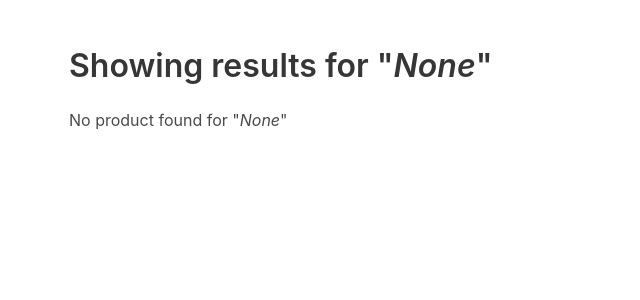
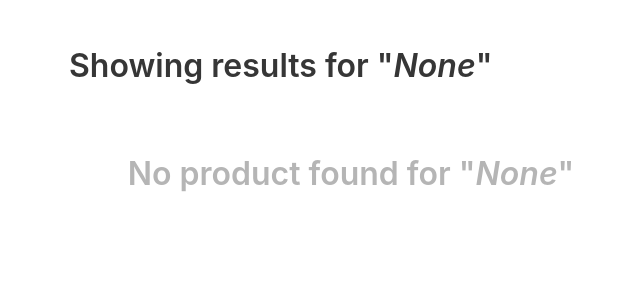
Before and after one commit to capstone-26/Shopping-Assistant, a Django app: page /search/ in a window 1280 px wide. Shown: the part 56-356 px from the top of the page, without its empty margins (289-929 px from the left). Run offline with Django 4.2, Linux system fonts and the light colour scheme; some libraries are stand-ins or nearby versions.

Commit message:
No product found display

```diff
--- a/core/templates/search.html
+++ b/core/templates/search.html
@@ -44,7 +44,9 @@
                     </tbody>
                 </table>
                 {% else %}
-                <p>No product found for "<span class="is-italic">{{ query }}</span>"</p>
+                <div class="hero-body has-text-centered">
+                    <p class="title is-3 has-text-grey-light">No product found for "<span class="is-italic">{{ query }}</span>"</p>
+                </div>
                 {% endif %}
 
             </div>
```
